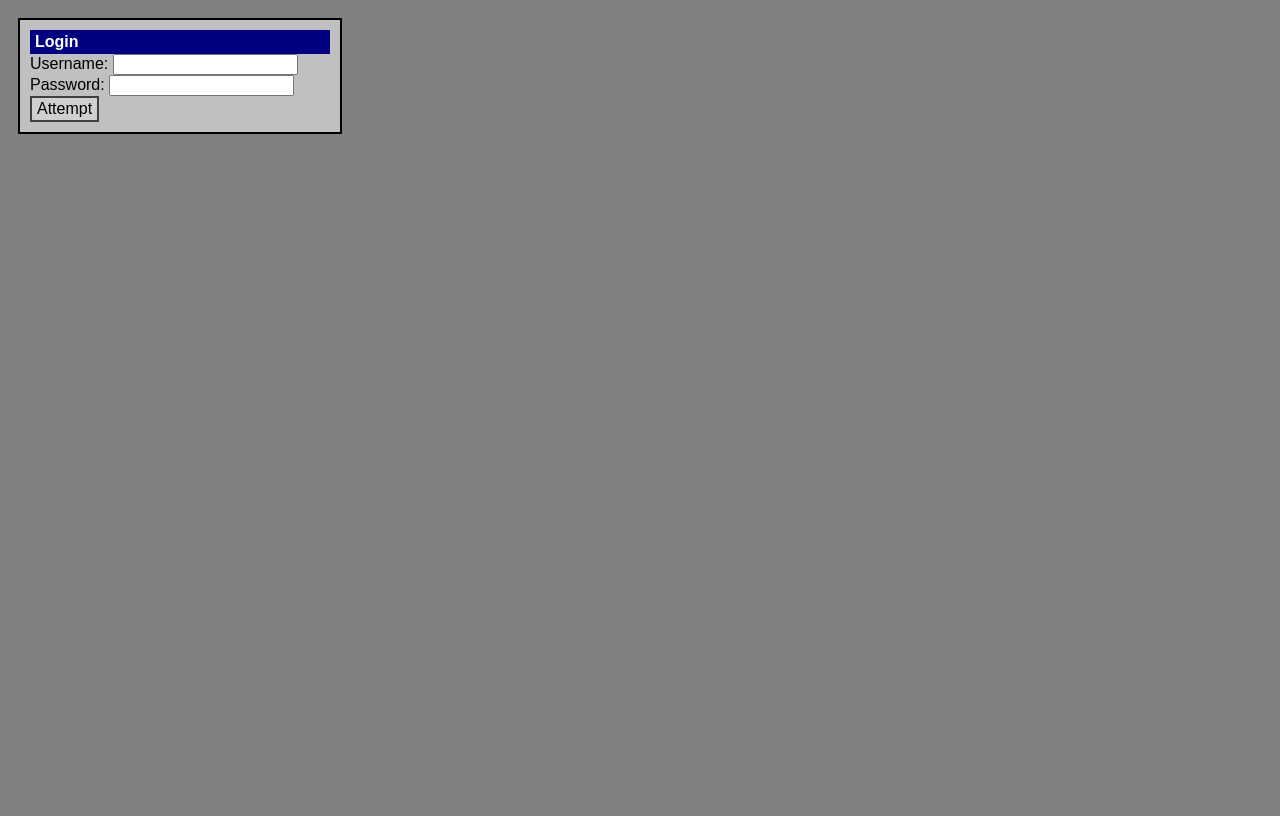
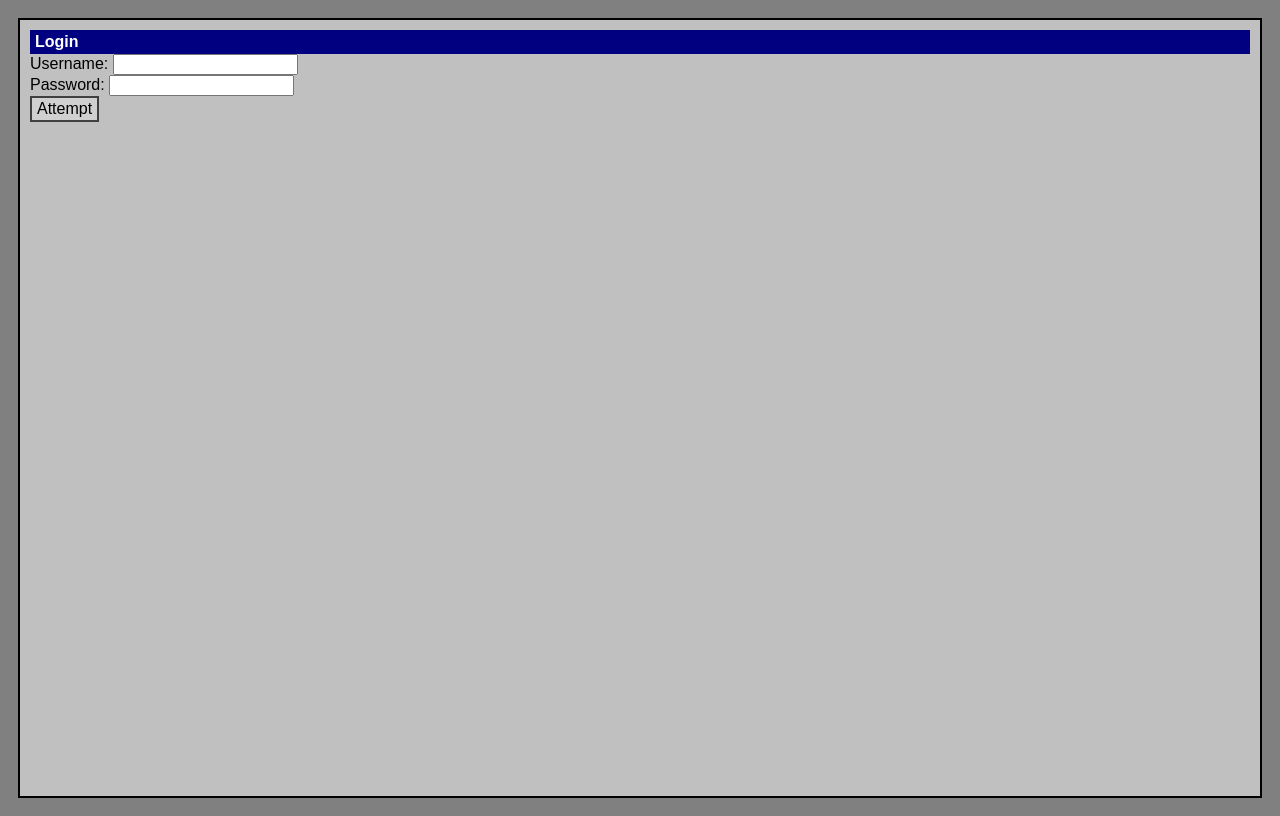
Before and after one commit to officialODBIT/idfk, a plain HTML site: page index.html in a window 1280 px wide. Drawn offline with Linux system fonts and the light colour scheme.

Commit message:
Update index.html

```diff
--- a/index.html
+++ b/index.html
@@ -1,22 +1,24 @@
 <!DOCTYPE html>
 <html>
 <head>
-    <title>OSCR Admin Panel</title>
+    <title>Panel</title>
     <style>
         body {
             background-color: #808080;
             font-family: Arial, sans-serif;
             color: black;
-            display: flex;
-            flex-wrap: wrap;
+            display: grid;
+            grid-template-columns: repeat(auto-fit, minmax(300px, 1fr));
             gap: 10px;
+            height: 100vh;
             padding: 10px;
+            box-sizing: border-box;
         }
         .window {
             background-color: #C0C0C0;
             border: 2px solid black;
             padding: 10px;
-            width: 300px;
+            box-sizing: border-box;
         }
         .title-bar {
             background-color: #000080;
@@ -120,7 +122,7 @@
             const username = document.getElementById('username').value;
             const password = document.getElementById('password').value;
             if (username === 'commonwealth.user1.oscr;1994683' && password === '23292543') {
-                document.getElementById('panels').style.display = 'flex';
+                document.getElementById('panels').style.display = 'grid';
                 alert('Access granted. Welcome.');
                 checkServerStatus();
             } else {
```
